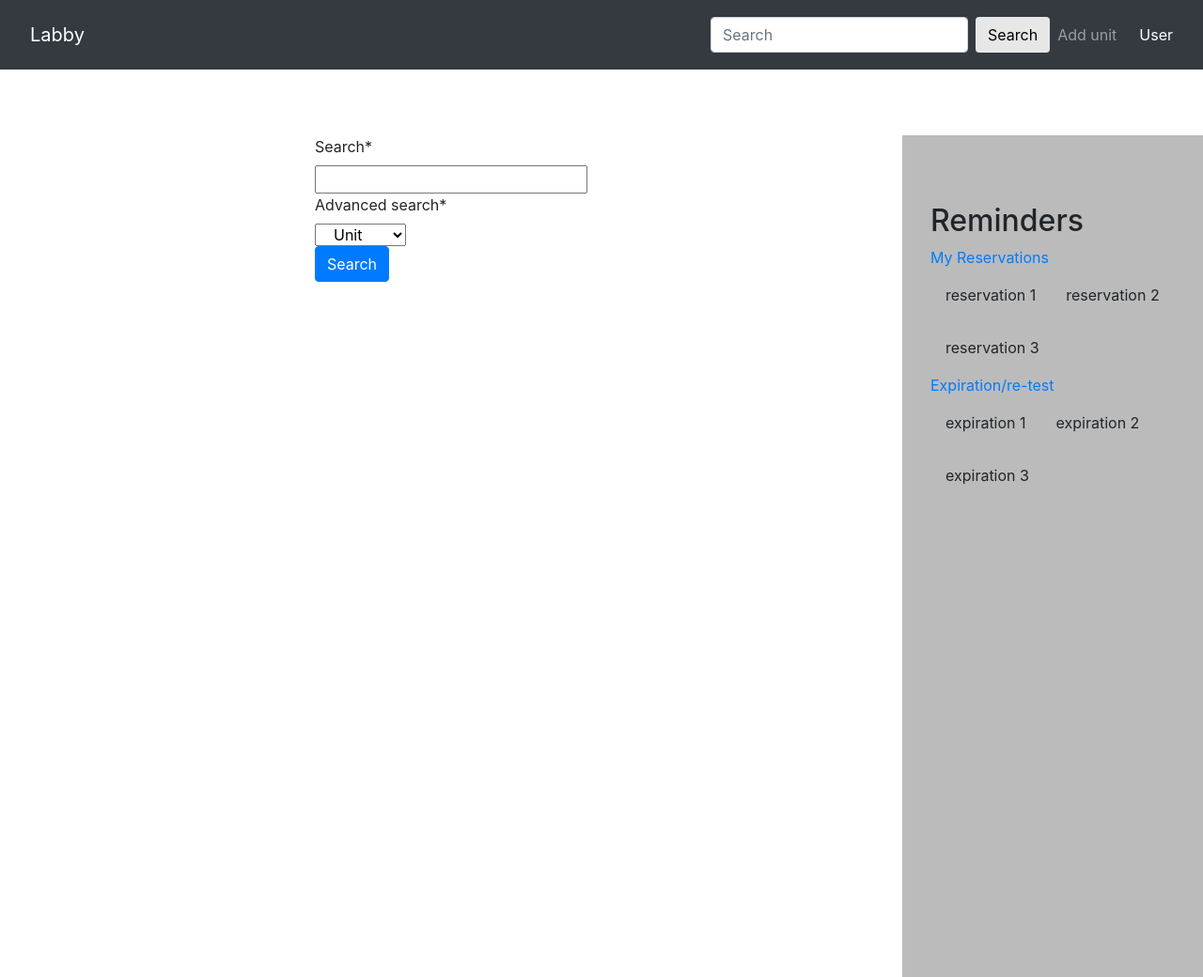
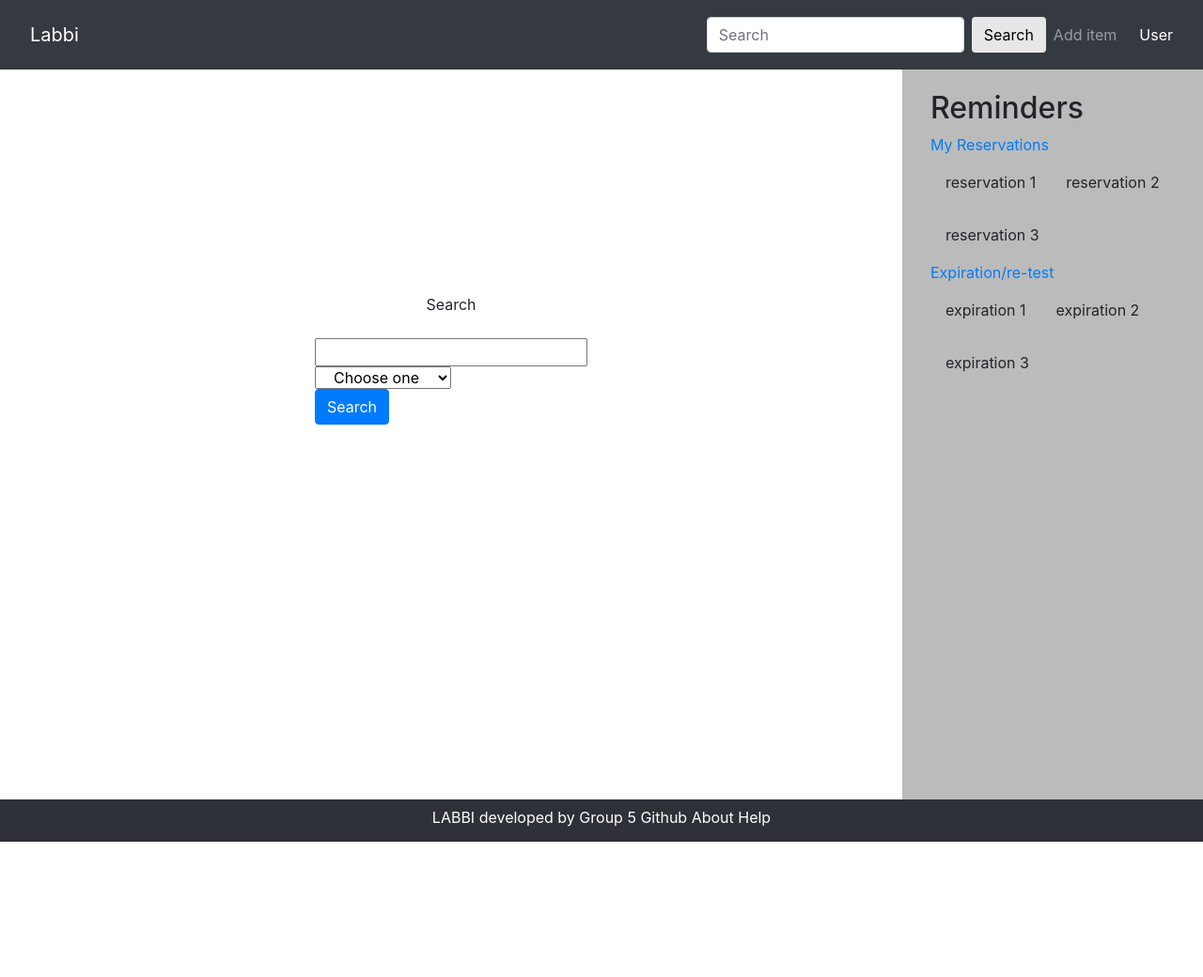
Before and after one commit to CarolinaPB/InfoManagementSystems, a Django app: page /home/ in a window 1280 px wide. Shown: the whole page at 94% size. After the commit the page ends 896 px from the top, so only its background shows below. Run offline with Django 3.2, Linux system fonts and the light colour scheme; the visitor is signed in with stand-in values (Sample User, id 1); some libraries are stand-ins or nearby versions.

Commit message:
small changes

```diff
--- a/lims_project/labbyims/forms.py
+++ b/lims_project/labbyims/forms.py
@@ -3,14 +3,15 @@ from crispy_forms.helper import FormHelper
 from crispy_forms.layout import Layout, Submit
 
 class AdvancedSearch(forms.Form):
-    search = forms.CharField(widget=forms.TextInput(attrs={'class': 'col-md-12'}))
-    CHOICES=[('unit', 'Unit'),
+    search = forms.CharField(widget=forms.TextInput(attrs={'class': 'col-md-12'}), label=False)
+    CHOICES=[('advanced_search', "Choose one"),
+             ('unit', 'Unit'),
              ('location','Location'),
              ('item_type','Item type'),
              ('finished', 'Finished')
              ]
-    advanced_search = forms.ChoiceField(choices=CHOICES)
-    advanced_search.widget.attrs.update({'class': 'col-md-4'})
+    advanced_search = forms.ChoiceField(choices=CHOICES, label=False)
+    advanced_search.widget.attrs.update({'class': 'col-md-6'})
     advanced_search.widget.attrs.update({'name': 'advanced_search'})
     def __init__(self, *args, **kwargs):
         super().__init__(*args, **kwargs)
--- a/lims_project/labbyims/static/labbyims/main.css
+++ b/lims_project/labbyims/static/labbyims/main.css
@@ -102,3 +102,8 @@ li {
     text-align: center;
     padding: 16px;
 }
+
+.second_column {
+    height: 100%;
+
+}
--- a/lims_project/labbyims/templates/labbyims/base.html
+++ b/lims_project/labbyims/templates/labbyims/base.html
@@ -12,16 +12,16 @@
     <link rel="stylesheet" type="text/css" href="/static/labbyims/main.css">
 
     {% if title %}
-        <title>Labby - {{ title }}</title>
+        <title>Labbi - {{ title }}</title>
     {% else %}
-        <title>Labby</title>
+        <title>Labbi</title>
     {% endif %}
 </head>
 <body>
     <header class="site-header">
         <nav class="navbar navbar-expand navbar-dark bg-dark fixed-top">
             <div class="container-fluid">
-                <a class="navbar-brand mr-4" href="#">Labby</a>
+                <a class="navbar-brand mr-4" href="#">Labbi</a>
                 <button class="navbar-toggler" type="button" data-toggle="collapse" data-target="#navbarToggle" aria-controls="navbarToggle" aria-expanded="false" aria-label="Toggle navigation">
                 <span class="navbar-toggler-icon"></span>
                 </button>
@@ -37,7 +37,7 @@
                         value="{{search_term}}">
                         <button class="btn my-2 my-sm-0" type="submit">Search</button>
                     </form>
-                    <a class="nav-item nav-link" href="#">Add unit</a>
+                    <a class="nav-item nav-link" href="add_item">Add item</a>
                     <div class="dropdown">
                         <button class="dropbtn my-2 my-sm-0">User<i class="fa fa-caret-down"></i></button>
                         <div class="dropdown-content">
@@ -63,9 +63,9 @@
         {% endif %}
     </div>
 
-    <!--<footer>
-        <p>LABBI developed by Group 5</p>
-    </footer>-->
+    <footer>
+        <p>LABBI developed by Group 5 Github About   Help</p>
+    </footer>
 
 </body>
 
--- a/lims_project/labbyims/templates/labbyims/home_afterlogin.html
+++ b/lims_project/labbyims/templates/labbyims/home_afterlogin.html
@@ -2,13 +2,20 @@
 {% load crispy_forms_tags %}
 {% block content %}
 
-<br><br><br><br><br><br>
 <div class="row">
     <div class="first-column col-sm-9 col-lg-9">
+        <br><br><br><br>
         <div class="row">
             <div class="col-md-4">
             </div>
             <div class="col-md-4">
+                <br><br>
+                <br><br>
+                <br><br>
+                <br><br>
+                <br>
+                <center >Search</center>
+                <br>
                 {% crispy form form.helper %}
             </div>
         </div>
@@ -16,7 +23,7 @@
     </div>
         <div class="second-column col-sm-3 col-lg-3" style="background-color:#bbb;">
             <div class="container-fluid"
-                <br><br><br><br>
+                <br><br><br><br><br>
                 <h2>Reminders</h2>
                 <a href="#">My Reservations</a><br>
                 <ul>
```
